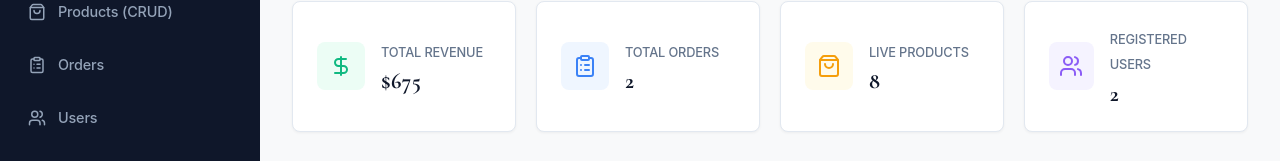
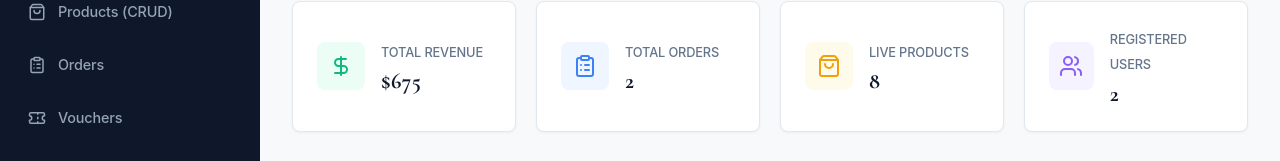
Before and after one commit to khanhlinhz2k4-max/FER202_Group1_Project_Shop_Luna_Fashion_Store, a React (Vite) app: page /admin in a window 1280 px wide. Shown: the part 185-346 px from the top of the page. Built offline with nearby package versions, Linux system fonts and the light colour scheme; sample sign-in values are in the browser's storage.

Commit message:
Update AdminLayout.jsx

```diff
--- a/src/layouts/AdminLayout.jsx
+++ b/src/layouts/AdminLayout.jsx
@@ -1,13 +1,14 @@
 import React, { useState } from 'react';
 import { NavLink, Outlet, Link, useNavigate } from 'react-router-dom';
 import { useShop } from '../context/ShopContext';
-import { LayoutDashboard, ShoppingBag, ClipboardList, Users, LogOut, ExternalLink, Shield, Menu } from 'lucide-react';
+import { LayoutDashboard, ShoppingBag, ClipboardList, Users, LogOut, ExternalLink, Shield, Menu, Ticket } from 'lucide-react';
 import '../pages/admin/Admin.css';
 
 const navItems = [
   { to: '/admin', label: 'Dashboard', icon: LayoutDashboard, end: true },
   { to: '/admin/products', label: 'Products (CRUD)', icon: ShoppingBag },
   { to: '/admin/orders', label: 'Orders', icon: ClipboardList },
+  { to: '/admin/vouchers', label: 'Vouchers', icon: Ticket },
   { to: '/admin/users', label: 'Users', icon: Users },
 ];
 
```
